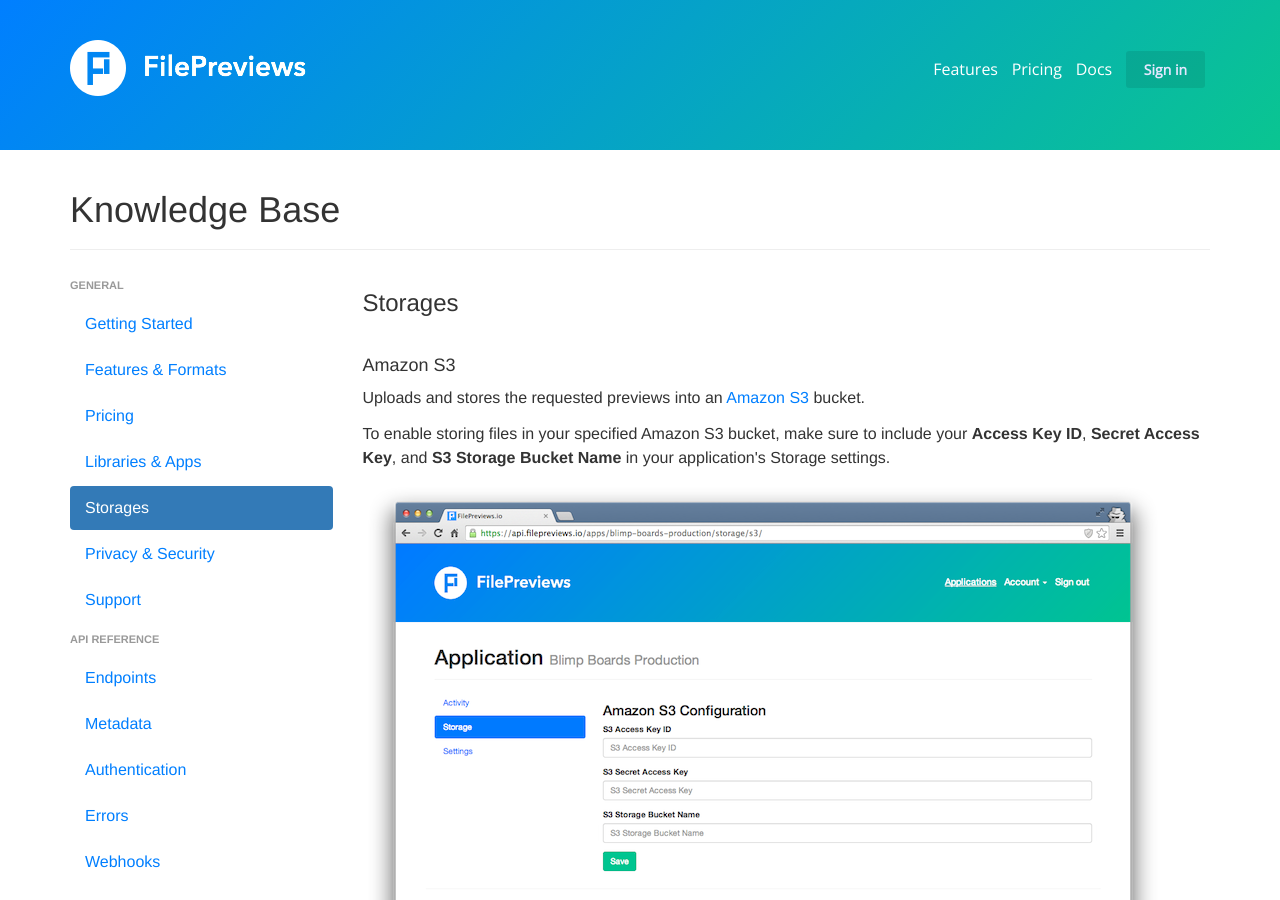
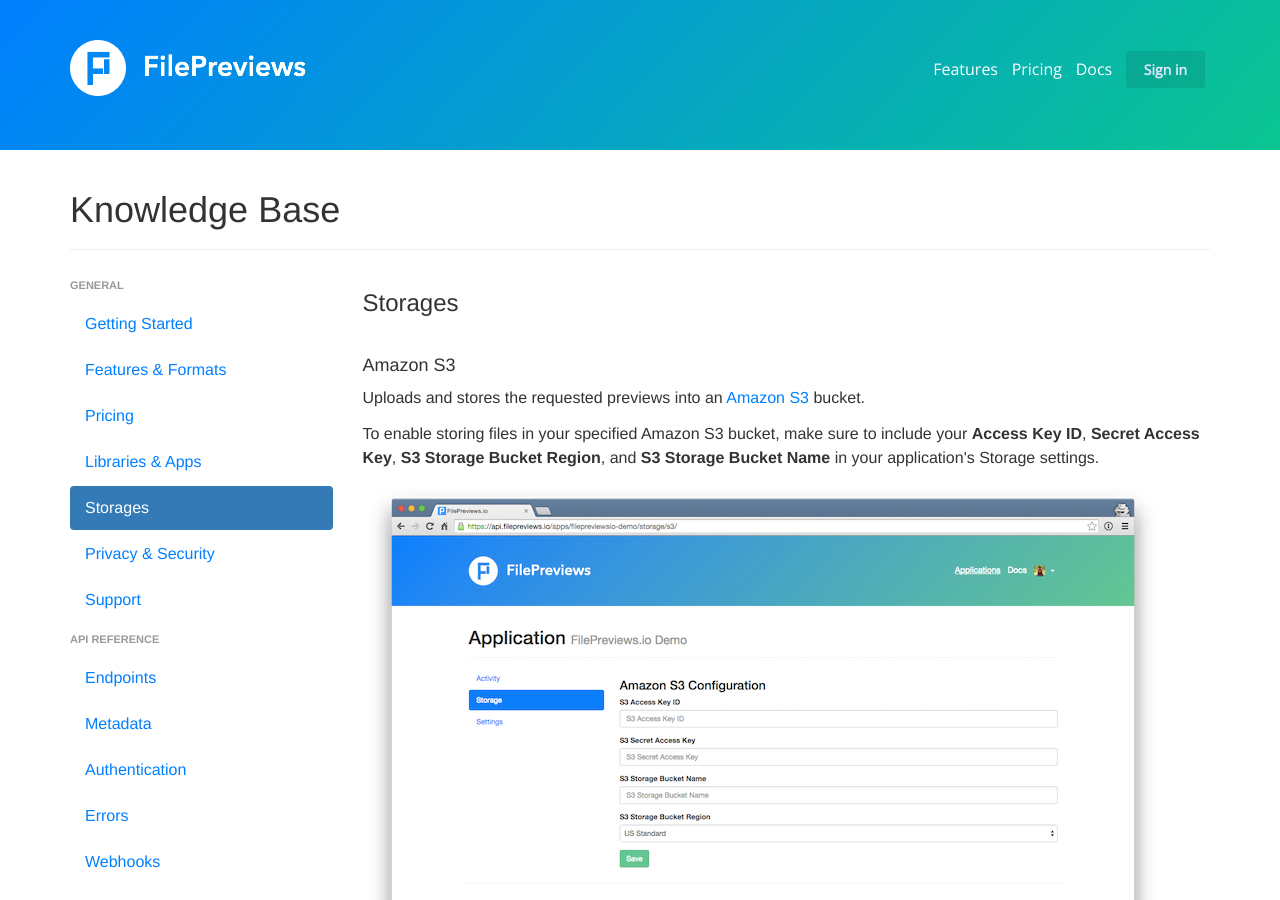
Before and after one commit to jomajoma/filepreviews.io, a Jekyll site: the page built from docs/storages.html, in a window 1280 px wide and 900 px high. Built offline with Jekyll 4.4.1, drawn with Linux system fonts in a browser that asks for light colours; nearby versions of some CDN libraries.

Commit message:
Update storages docs

```diff
--- a/docs/storages.html
+++ b/docs/storages.html
@@ -7,7 +7,7 @@
 <br><h4>Amazon S3</h4>
 <p>Uploads and stores the requested previews into an <a href="https://s3.amazonaws.com/">Amazon S3</a> bucket.</p>
 
-<p>To enable storing files in your specified Amazon S3 bucket, make sure to include your <strong>Access Key ID</strong>, <strong>Secret Access Key</strong>, and <strong>S3 Storage Bucket Name</strong> in your application's Storage settings.</p>
+<p>To enable storing files in your specified Amazon S3 bucket, make sure to include your <strong>Access Key ID</strong>, <strong>Secret Access Key</strong>, <strong>S3 Storage Bucket Region</strong>, and <strong>S3 Storage Bucket Name</strong> in your application's Storage settings.</p>
 
 <img class="img-responsive" src="/img/storage-screenshot.png">
 
```
Also changed, not shown: img/storage-screenshot.png.
